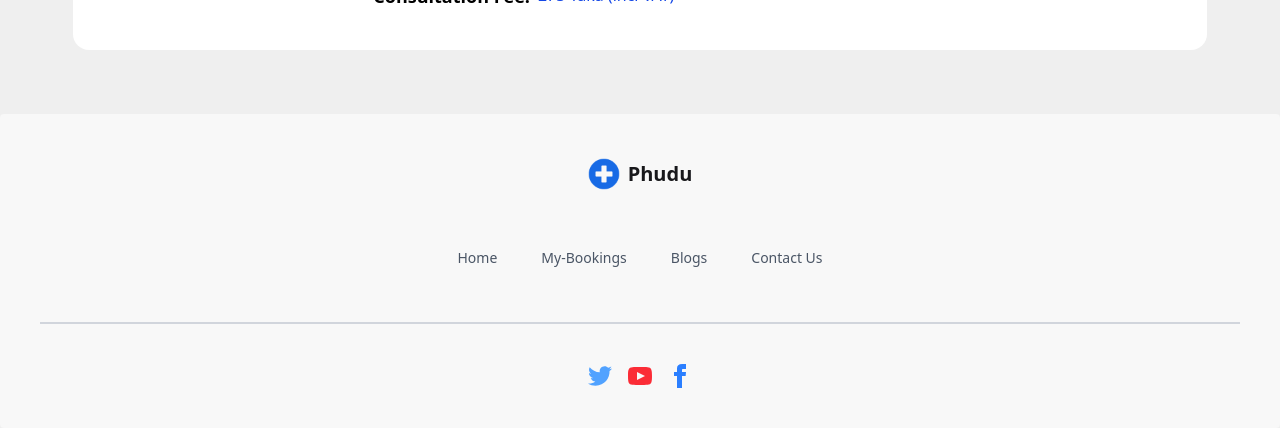
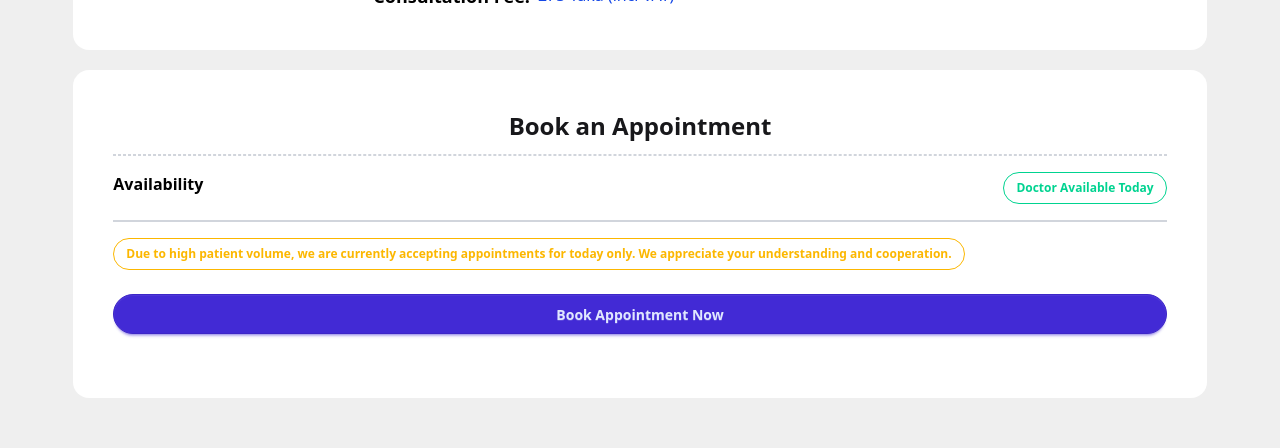
Before and after one commit to Sumiaya-Akther/phudu, a React (Vite) app: page /doctorDetails/BD20231001 in a window 1280 px wide. Shown: the part 681-1129 px from the top of the page. Built offline with nearby package versions, Linux system fonts and the light colour scheme.

Commit message:
details without button work

```diff
--- a/src/components/DoctorsDetails/DoctorDetails.jsx
+++ b/src/components/DoctorsDetails/DoctorDetails.jsx
@@ -38,6 +38,20 @@ const DoctorDetails = () => {
                      <p className='text-blue-700 flex gap-2'><span className='text-black font-semibold text-[18px]'>Consultation Fee: </span> {fee}</p>
                 </div>
             </div>
+            <div className='bg-white rounded-2xl p-10  my-5'>
+                <h1 className='font-bold text-2xl text-center mb-3'>Book an Appointment</h1>
+                <div className='border-1 border-dashed border-gray-300 '></div>
+                <div className='flex justify-between py-4'>
+                    <p className='text-black font-semibold'>Availability</p>
+                    <button className="btn btn-outline btn-sm rounded-4xl btn-success">Doctor Available Today</button>
+                </div>
+                <div className='border-1 border-gray-300 mb-4'></div>
+                <button className="btn btn-outline btn-warning rounded-4xl btn-sm">Due to high patient volume, we are currently accepting appointments for today only. We appreciate your understanding and cooperation.</button>
+                <div className='flex justify-center my-6'>
+                <button className="btn btn-primary rounded-4xl w-full">Book Appointment Now</button>
+                </div>
+            </div>
+
         </div>
     );
 };
```
